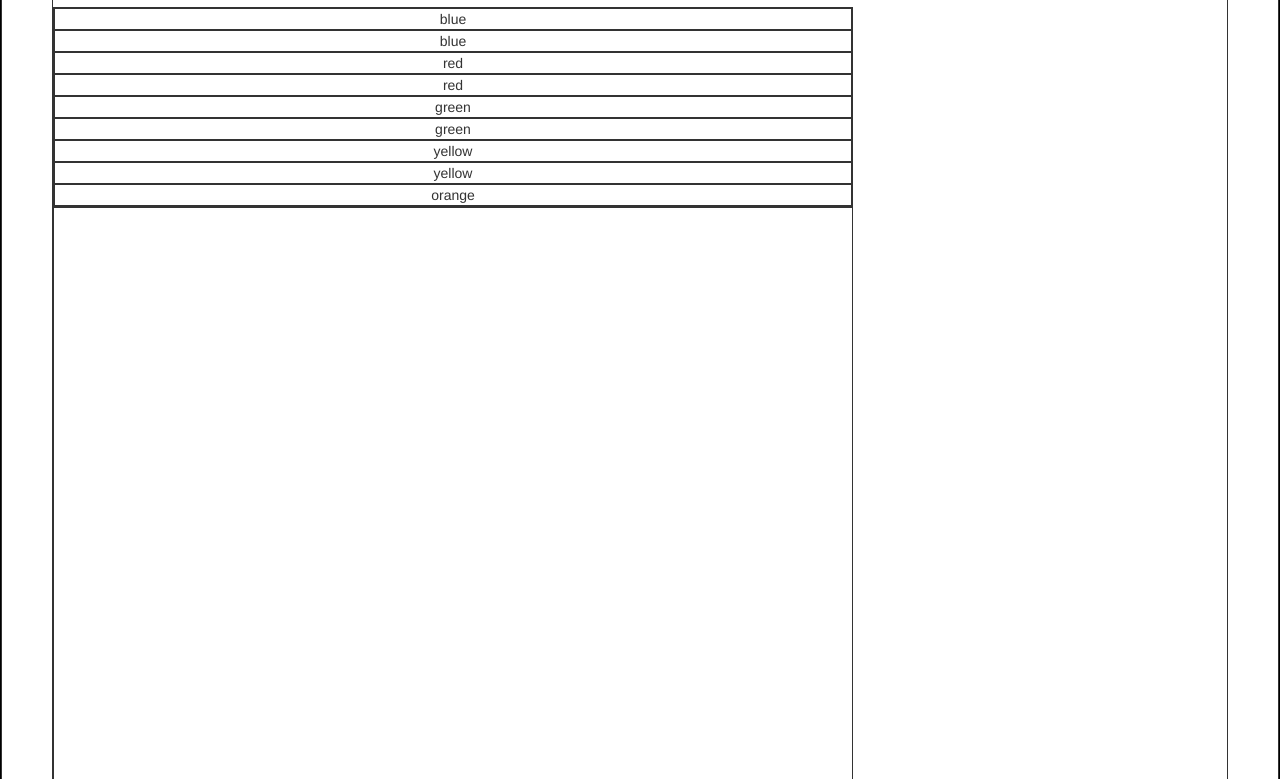
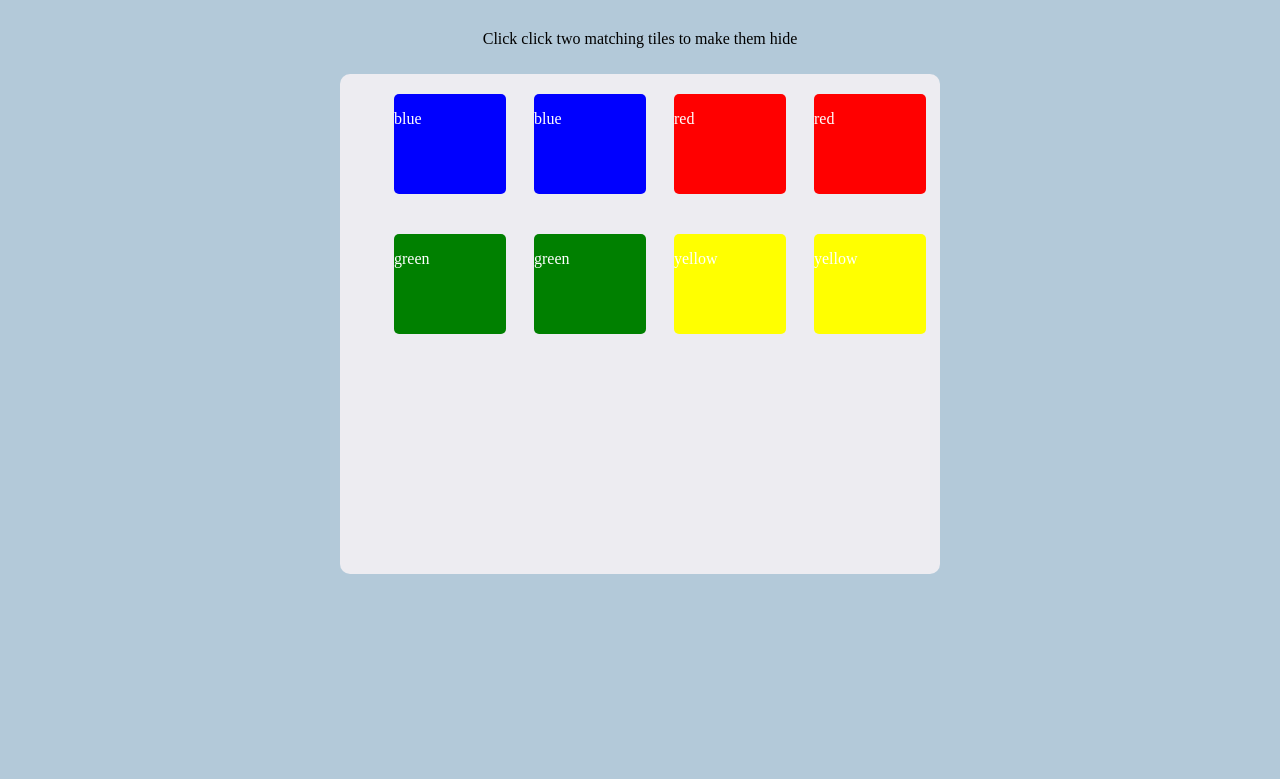
Before and after one commit to blacksmith4393/matchingGame, a plain HTML site: page index.html in a window 1280 px wide. Shown: the part 150-929 px from the top of the page. After the commit the page ends 800 px from the top, so only its background shows below. Drawn offline with nearby package versions, Linux system fonts and the light colour scheme.

Commit message:
adding shuffle function to javascript, changing buttons to li, changing some styling

```diff
--- a/index.html
+++ b/index.html
@@ -2,30 +2,28 @@
 <html>
 <head>
 <meta name="viewport" content="width=device-width, initial-scale=1">
-
-<link rel="stylesheet" type="text/css" href="https://cdnjs.cloudflare.com/ajax/libs/twitter-bootstrap/3.3.7/css/bootstrap.min.css">
+<meta name="viewport" content="width=device-width, initial-scale=1">
+<link rel="stylesheet" href="https://cdnjs.cloudflare.com/ajax/libs/normalize/5.0.0/normalize.min.css" >
 <link rel="stylesheet" type="text/css" href="style.css">
+<script src="https://ajax.googleapis.com/ajax/libs/jquery/3.1.1/jquery.min.js"></script>
+<script type="text/javascript" src="./javascript.js"></script>
 <title>Tile Matching Game</title>
-
 </head>
 <body>
-<div id="wrapper">
-  <h1>Tile Matching Game</h1>
-  <p>Click the button to see a new quote </p>
 
-  <div id="game-board">
-    <div class="button">blue</div>
-    <div class="button">blue</div>
-    <div class="button">red</div>
-    <div class="button">red</div>
-    <div class="button">green</div>
-    <div class="button">green</div>
-    <div class="button">yellow</div>
-    <div class="button">yellow</div>
-    <div class="button">orange</div>
-    <div class="button"></div>
-  </div>
-</div>
+  <h1>Tile Matching Game</h1><br>
+  <p>Click click two matching tiles to make them hide</p>
+
+  <ul id="game-board">
+    <li class="tile blue"><p>blue</p></li>
+    <li class="tile blue"><p>blue</p></li>
+    <li class="tile red"><p>red</p></li>
+    <li class="tile red"><p>red</p></li>
+    <li class="tile green"><p>green</p></li>
+    <li class="tile green"><p>green</p></li>
+    <li class="tile yellow"><p>yellow</p></li>
+    <li class="tile yellow"><p>yellow</p></li>
+  </ul>
 
 </body>
 
--- a/javascript.js
+++ b/javascript.js
@@ -0,0 +1,29 @@
+
+//Fisher–Yates shuffle function From http://stackoverflow.com/a/2450976
+function shuffle(array){
+	var unshuffled = array.length, temporary, picked;
+	//While there are unshuffled elements
+	while(unshuffled){
+
+		//Pick a random unshuffled element
+		picked = Math.floor(Math.random() * unshuffled--);
+
+
+		//Swap picked element with last element
+		temporary = array[unshuffled];
+		array[unshuffled] = array[picked];
+		array[picked] = temporary;
+
+	}
+	return array;
+}
+
+//Add onclick even listener to all buttons
+$(document).ready(function(){
+    $("button").click(function(){
+    	$(this).addClass();
+    });
+});
+
+// 1. Click button
+// 2. Click second button
--- a/style.css
+++ b/style.css
@@ -1,28 +1,82 @@
 * {
-	border: solid 1px;
 	box-sizing: border-box;
 }
 
-#wrapper {
-	margin: 50px;
-	text-align: center;
+
+
+html,
+body {
+	width: 100%;
+	height: 100%
 }
 
-#game-board{
-	max-width: 800px;
-	height: 800px;
+body {
+	display: flex;
+	justify-content: center;
+	align-items: center;
+	flex-direction: column;
+	background: #b3c9d9;
+
+}
+
+h1 , p {
 	display:block;
 }
 
-#game-board:nth-child(3n+1) {
+/*Style 'tiles'*/
+.tile {
+	width: 20%;
+	height: 100px;
+	margin: 20px 2.5%;
+	border-radius: 5px;
+	display: block;
+	float: left;
+	background-color: #4CAF50;
+    border: none;
+    color: white;
+    font-size: 16px;
+    cursor: pointer;
+}
+
+/*Styling for h1, p and game-board */
+#wrapper {
+	display: flex;
+	justify-content: center;
+	align-items: center;
+	flex-direction: column;
+
+	height: auto;
+	padding: 5%;
+	border-radius: 10px;
+}
+
+/*Game board styling*/
+#game-board{
+	max-width: 600px;
+	width: 75%;
+	height: 500px;
+	margin: 10px auto;
+	border-radius: 10px;
+	background: #edecf1;
+	text-decoration: none;
+}
+/*Float children 4th child in the game board*/
+#game-board:nth-child(4) {
 	clear:left;
 }
 
-.tile {
-	width: 200px;
-	height: 200px;
-	margin: 2.5%;
-	display: block;
-	float: left;
 
+
+/*set up color classes*/
+.blue {
+	background-color: blue;
 }
+.red {
+	background-color: red;
+}
+.green {
+	background-color: green;
+}
+.yellow {
+	background-color: yellow;
+}
```
